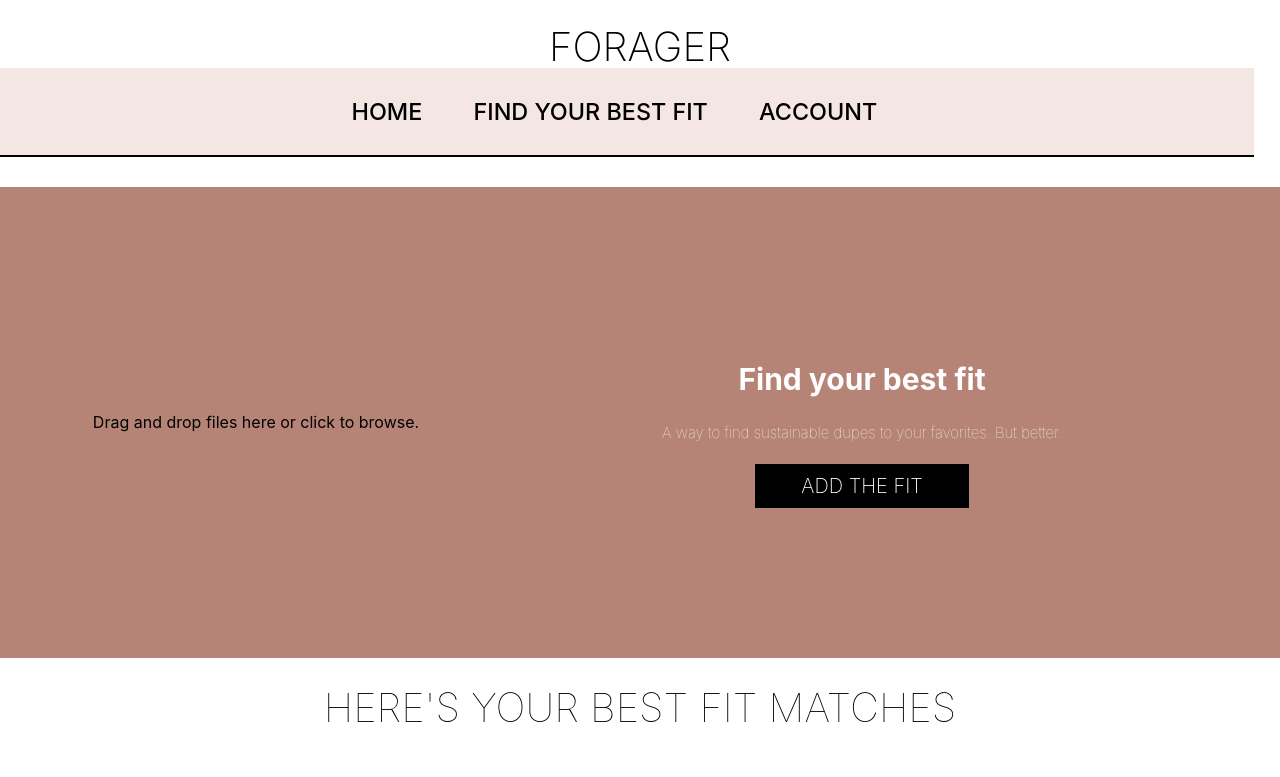
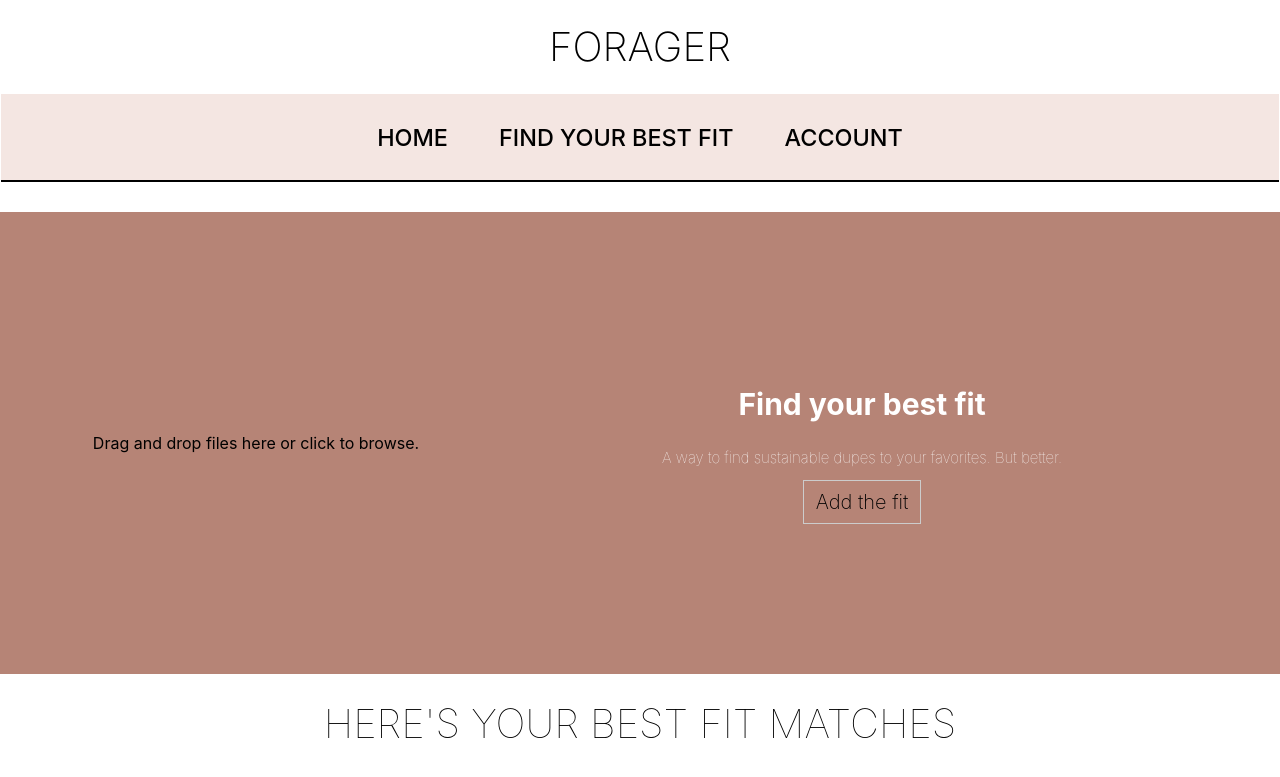
Before and after one commit to injilaadi/forager, a React (Vite) app in the folder my-app/: page /Fit in a window 1280 px wide. Shown: the top 777 px of the page. Built offline with nearby package versions, Linux system fonts and the light colour scheme; grey boxes are pictures that could not be loaded.

Commit message:
css changes

```diff
--- a/my-app/src/App.css
+++ b/my-app/src/App.css
@@ -1,5 +1,5 @@
 #root {
-  max-width: 100%;
+  width: 100%;
   text-align: center;
 }
 
@@ -46,9 +46,10 @@ body {
   font-family: Times 'Times New Roman', Times, serif;
 }
 
-head, body {
+* {
     margin: 0;
     padding: 0;
+/* 	box-sizing: border-box; */
 }
 
 .homeTitle{
@@ -66,13 +67,15 @@ nav{
   margin:-2%;
   font-family: Times 'Times New Roman', Times, serif;
   text-transform:uppercase;
-  width: 100vw;
+
 }
+
+
 
 .navBar h3{
   margin:2%;
+
 }
-
 @media screen and (max-width:600px){
   .navBar{
     display:block;
@@ -86,6 +89,7 @@ nav{
   align-items:center;
   margin:20px;
   border:1px solid #74493E;
+
 }
 }
 
@@ -116,6 +120,7 @@ nav button:hover {
   box-shadow:none;
   border-bottom:2px solid black;
   text-transform:uppercase;
+  margin:1px;
   background-color: #f4e6e2;
   margin-bottom: 30px;
 }
@@ -139,6 +144,9 @@ nav button.active{
 }
 
 .serumText{
+/*   display:flex;
+  justify-content:end; */
+/*   align-content:center; */
   color:rgb(255, 255, 255);
   margin:20px;
 }
@@ -187,14 +195,10 @@ input[type="file"] {
 }
 
 .custom-file-upload {
-  background-color:black;
-  color:white;
-  border:2px solid black;
-  padding:5px;
-  width:50%;
-  font-size:20px;
-  text-transform: uppercase;
-  margin-top:10px;
+  border: 1px solid #ccc;
+  display: inline-block;
+  padding: 6px 12px;
+  cursor: pointer;
 }
 
 #file-input {
--- a/my-app/src/pages/Home.css
+++ b/my-app/src/pages/Home.css
@@ -21,18 +21,76 @@ body {
     background-color:#ffffff;
   }
 
+  nav{
+    display:flex;
+    flex-direction:row;
+    justify-content:center;
+    list-style:none;
+    margin:-2%;
+    font-family: Times 'Times New Roman', Times, serif;
+    text-transform:uppercase;
+
+  }
+
   a{
     text-decoration:underline;
     text-decoration-color: transparent;
     color: inherit;
   }
 
-  a:hover{
-      text-decoration-color:black;
-  }
+    a:hover{
+        text-decoration-color:black;
+    }
+
 
   :hover{
     color: var(--hover-color);
+
+  }
+
+  .navBar h3{
+    margin:2%;
+
+  }
+  @media screen and (max-width:600px){
+    .navBar{
+      display:block;
+      text-align:center;
+    }
+    .product-container{
+    width:250px;
+    height:300px;
+    display:flex;
+    flex-direction:column;
+    align-items:center;
+    margin:20px;
+    border:1px solid #74493E;
+
+  }
+  }
+
+
+  nav button{
+    font-style:Times New Roman;
+    color:black;
+    font-size:20px;
+    box-shadow:none;
+    background:none;
+    border:none;
+    text-transform:uppercase;
+
+
+  }
+
+  .navBar{
+    font-style:Times New Roman;
+    /* background-color:#B28173; */
+    font-size:20px;
+    box-shadow:none;
+    border-bottom:2px solid black;
+    text-transform:uppercase;
+    margin:1px;
+
   }
 
   nav button:hover{
@@ -51,17 +109,25 @@ body {
     height:40%;
     object-fit:cover;
 
+
+
+
   }
 
+
+
   .serumText{
+  /*   display:flex;
+    justify-content:end; */
+  /*   align-content:center; */
     color:rgb(8, 8, 8);
     margin:20px;
   }
-
   .home-container{
     background-color:#B28173;
     display:flex;
     align-items:center;
+
 
   }
 
@@ -238,8 +304,8 @@ body {
 
   }
   .account-container{
-
-
+    width:fit-content;
+    height:300px;
     display:flex;
     flex-direction:column;
     align-items:center;
```
Lines whose indentation alone changed are shown as unchanged.
